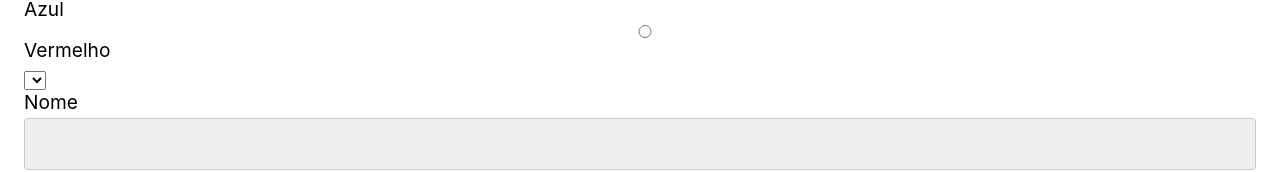
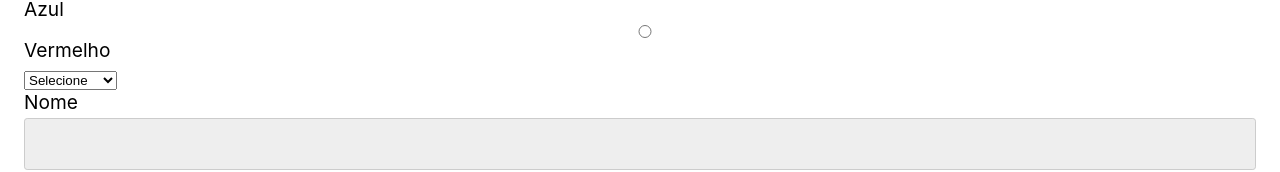
Before and after one commit to MarceloZanguettin/react_input_componentes, a React (Vite) app: page / in a window 1280 px wide. Shown: the part 227-399 px from the top of the page. Built offline with nearby package versions, Linux system fonts and the light colour scheme.

Commit message:
Arrumado as palabras option

```diff
--- a/src/Form/Select.jsx
+++ b/src/Form/Select.jsx
@@ -7,13 +7,13 @@ const Select = ({ options, value, setValue, ...props }) => {
       onChange={({ target }) => setValue(target.value)}
       {...props}
     >
-      <options value="" disabled>
+      <option value="" disabled>
         Selecione
-      </options>
-      {options.map((options) => (
-        <options key={options} value={options}>
-          {options}
-        </options>
+      </option>
+      {options.map((option) => (
+        <option key={option} value={option}>
+          {option}
+        </option>
       ))}
     </select>
   );
```
